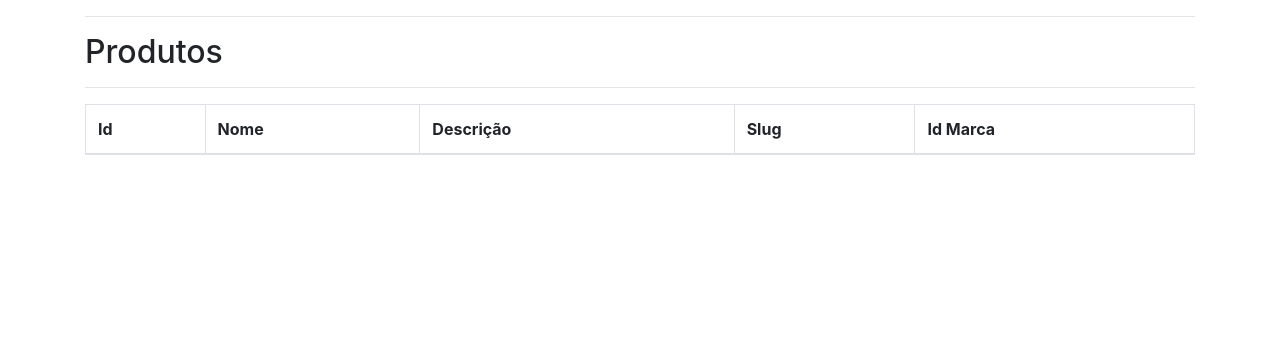
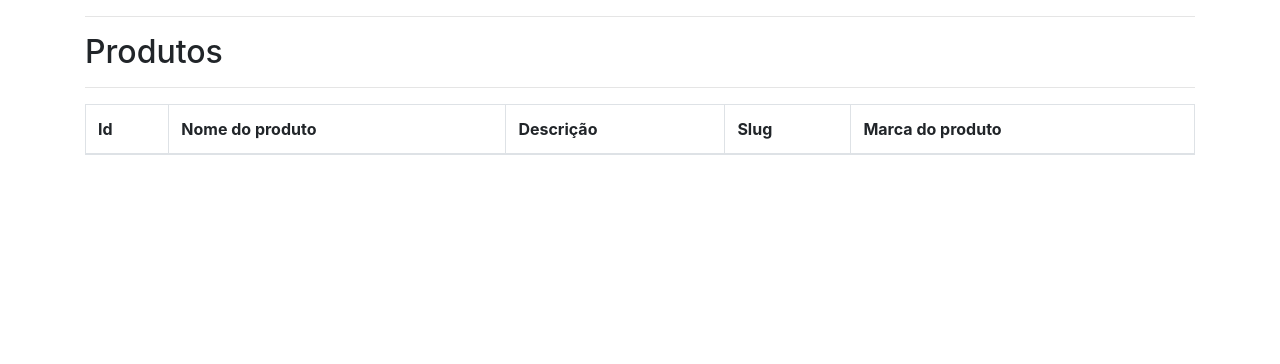
Before and after one commit to Fabiolandin/Sistema_erp, a Node server app: page /produtos in a window 1280 px wide. Shown: the part 56-420 px from the top of the page. Run offline with Node 20, Linux system fonts and the light colour scheme; data that the repository does not hold is empty; some libraries are stand-ins or nearby versions.

Commit message:
Nome de produtos e marcas

```diff
--- a/views/marcas.ejs
+++ b/views/marcas.ejs
@@ -8,7 +8,7 @@
         <thead>
             <tr>
                 <th>Id</th>
-                <th>Nome</th>
+                <th>Nome da marca</th>
                 <th>Slug</th>
             </tr>
         </thead>
--- a/views/produtos.ejs
+++ b/views/produtos.ejs
@@ -8,10 +8,10 @@
         <thead>
             <tr>
                 <th>Id</th>
-                <th>Nome</th>
+                <th>Nome do produto</th>
                 <th>Descrição</th>
                 <th>Slug</th>
-                <th>Id Marca</th>
+                <th>Marca do produto</th>
             </tr>
         </thead>
         <tbody>
```
